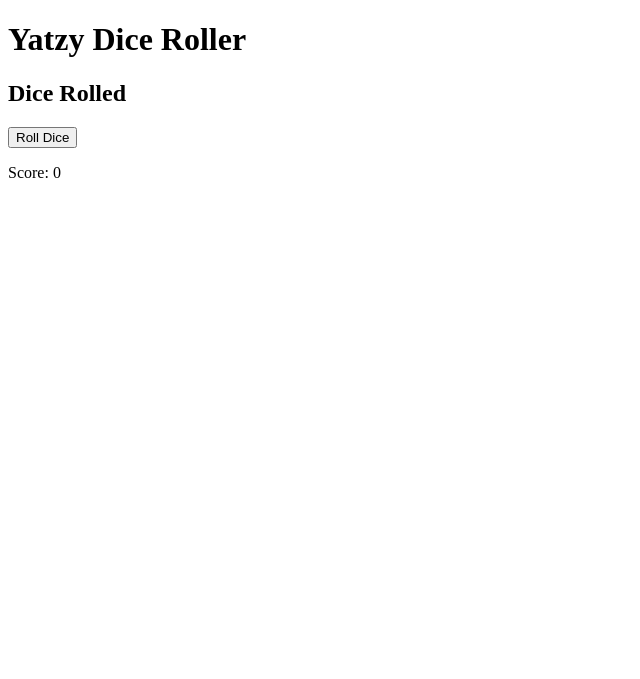
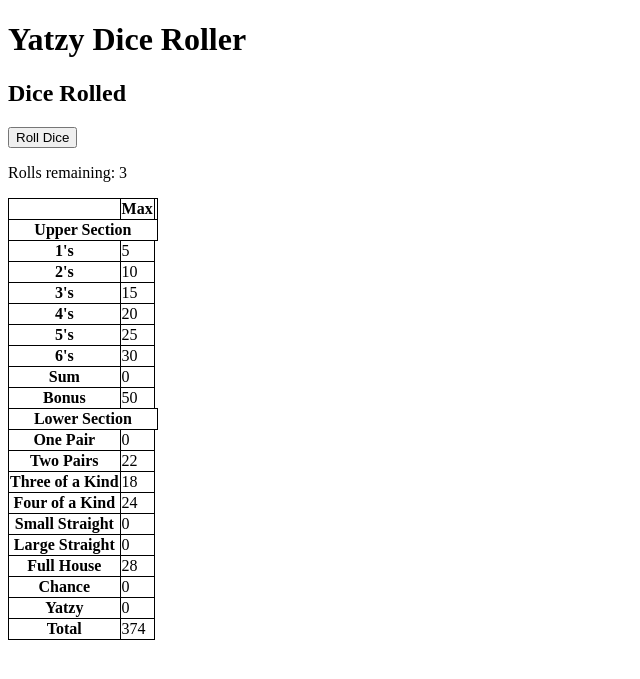
Before and after one commit to Aiden-Garrett/yatzy, a PHP site: page /public/test.html in a window 1280 px wide. Shown: the top 679 px of the page, without its empty margins (0-640 px from the left). Run offline with PHP 8.4, Linux system fonts and the light colour scheme.

Commit message:
added functionalities like being able to choose scoreing method for turn, and displaying how many rolls remain

```diff
--- a/public/styles.css
+++ b/public/styles.css
@@ -27,3 +27,11 @@ table {
 th, td {
     border: solid 1px black;
 }
+
+tr:hover {
+    background-color: lightgreen;
+}
+
+.used {
+    background-color: lightgray;
+}
--- a/public/test.html
+++ b/public/test.html
@@ -6,6 +6,7 @@
     <title>Yatzy Dice Roller</title>
     <script type="module" src="assets/dice.js"></script>
     <script type="module" src="assets/yatzy_game.js"></script>
+    <script type="text/javascript" src="assets/yatzy_engine.js"></script>
     <link rel="stylesheet" href="styles.css">
 </head>
 <body>
@@ -13,7 +14,95 @@
 <h2>Dice Rolled</h2>
 <div id="diceOutput"></div>
 <button id="rollButton">Roll Dice</button>
-  <p>Score: <span id="scoreOutput">0</span></p>
+<p>Rolls remaining: <span id="rollsRemaining"></span></p>
+
+<table id="scoreCard">
+    <tbody>
+    <tr>
+        <td></td>
+        <th>Max</th>
+        <td colspan="3"></td>
+    </tr>
+    <tr>
+        <th colspan="4">Upper Section</th>
+    </tr>
+    <tr id="ones">
+        <th>1's</th>
+        <td>5</td>
+    </tr>
+    <tr id="twos">
+        <th>2's</th>
+        <td>10</td>
+    </tr>
+    <tr id="threes">
+        <th>3's</th>
+        <td>15</td>
+    </tr>
+    <tr id="fours">
+        <th>4's</th>
+        <td>20</td>
+    </tr>
+    <tr id="fives">
+        <th>5's</th>
+        <td>25</td>
+    </tr>
+    <tr id="sixes">
+        <th>6's</th>
+        <td>30</td>
+    </tr>
+    <tr id="sum">
+        <th>Sum</th>
+        <td>0</td>
+    </tr>
+    <tr id="bonus">
+        <th>Bonus</th>
+        <td>50</td>
+    </tr>
+    </tbody>
+    <tr>
+        <th colspan="4">Lower Section</th>
+    </tr>
+    <tr id="onePair">
+        <th>One Pair</th>
+        <td>0</td>
+    </tr>
+    <tr id="twoPairs">
+        <th>Two Pairs</th>
+        <td>22</td>
+    </tr>
+    <tr id="threeOfAKind">
+        <th>Three of a Kind</th>
+        <td>18</td>
+    </tr>
+    <tr id="fourOfAKind">
+        <th>Four of a Kind</th>
+        <td>24</td>
+    </tr>
+    <tr id="smallStraight">
+        <th>Small Straight</th>
+        <td>0</td>
+    </tr>
+    <tr id="largeStraight">
+        <th>Large Straight</th>
+        <td>0</td>
+    </tr>
+    <tr id="fullHouse">
+        <th>Full House</th>
+        <td>28</td>
+    </tr>
+    <tr id="chance">
+        <th>Chance</th>
+        <td>0</td>
+    </tr>
+    <tr id="yatzy">
+        <th>Yatzy</th>
+        <td>0</td>
+    </tr>
+    <tr id="total">
+        <th>Total</th>
+        <td>374</td>
+    </tr>
+</table>
 
 <script type="module">
     import YatzyGame from '/public/assets/yatzy_game.js';
@@ -21,18 +110,58 @@
     const game = new YatzyGame();
     const rollButton = document.getElementById('rollButton');
     const diceOutput = document.getElementById('diceOutput');
-    const scoreOutput = document.getElementById('scoreOutput');
+    const scoreOutput = document.getElementById('scoreCard');
+    const rows = scoreOutput.rows;
+    const rollsRemaining = document.getElementById('rollsRemaining');
 
+
+    rollsRemaining.innerHTML = game.rollsRemaining;
     rollButton.addEventListener('click', () => {
         game.rollDice();
+        render();
+    });
+
+    function render() {
+        console.log('rendering!!')
         // clear dice
         diceOutput.innerHTML = "";
         //re-render dice
         game.dices.forEach((dice) => {
             diceOutput.appendChild(dice.render());
         });
+        renderScoreCard();
+        rollsRemaining.innerHTML = game.rollsRemaining;
+    }
 
-    });
+    //TODO: make more efficient (render is occuring multiple times)!
+    function renderScoreCard() {
+        let diceState = game.getDice();
+
+        for (let row of rows) {
+            row.removeChild(row.lastChild)
+            let td = document.createElement('td')
+            let id = row.id;
+            let handleClickBinding = handleClickedRow.bind(null, id);
+            row.removeEventListener('click', handleClickBinding)
+            if (id !== "" && id !== "sum" && id !== "bonus" && id !== "total") {
+
+                if (game.scoreState[id] !== null) {
+                    row.className = 'used';
+                }
+                // capitalize first letter of string
+                row.addEventListener('click', handleClickBinding)
+                let func = `calculate${id.charAt(0).toUpperCase() + id.slice(1)}(diceState)`;
+                td.innerHTML = eval(func);
+            }
+            row.append(td);
+        }
+    }
+
+
+    function handleClickedRow(id) {
+        game.selectScore(id);
+        render();
+    }
 </script>
 </body>
 </html>
```
Also changed, not shown: public/assets/yatzy_game.js. Lines whose indentation alone changed are shown as unchanged.
